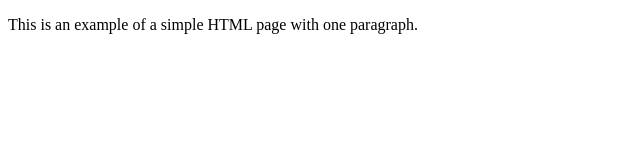
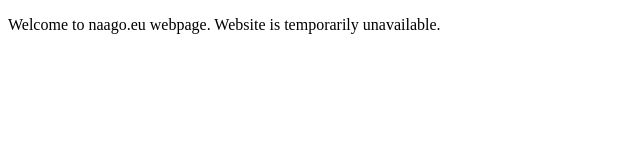
Before and after one commit to arturnnx/naago.eu, a plain HTML site: page index.html in a window 1280 px wide. Shown: the full height of the page, 0-640 px from the left. Drawn offline with Linux system fonts and the light colour scheme.

Commit message:
ver. 1
Changed text

```diff
--- a/index.html
+++ b/index.html
@@ -1,9 +1,10 @@
 <!DOCTYPE html>
 <html>
     <head>
-        <title>Example</title>
+        <title>naago.eu</title>
     </head>
     <body>
-        <p>This is an example of a simple HTML page with one paragraph.</p>
+        <p>Welcome to naago.eu webpage.
+        Website is temporarily unavailable.</p>
     </body>
 </html>
```
